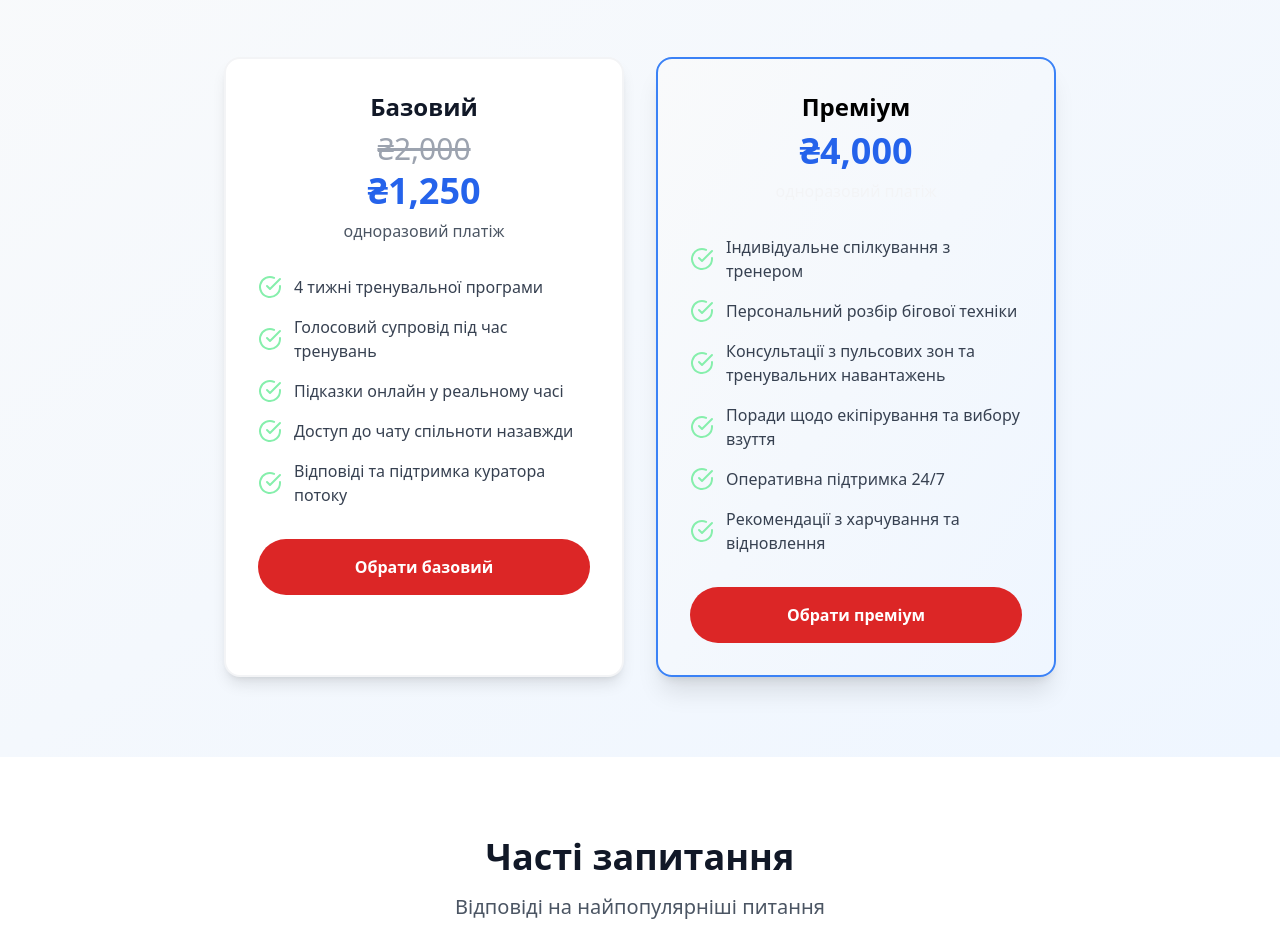
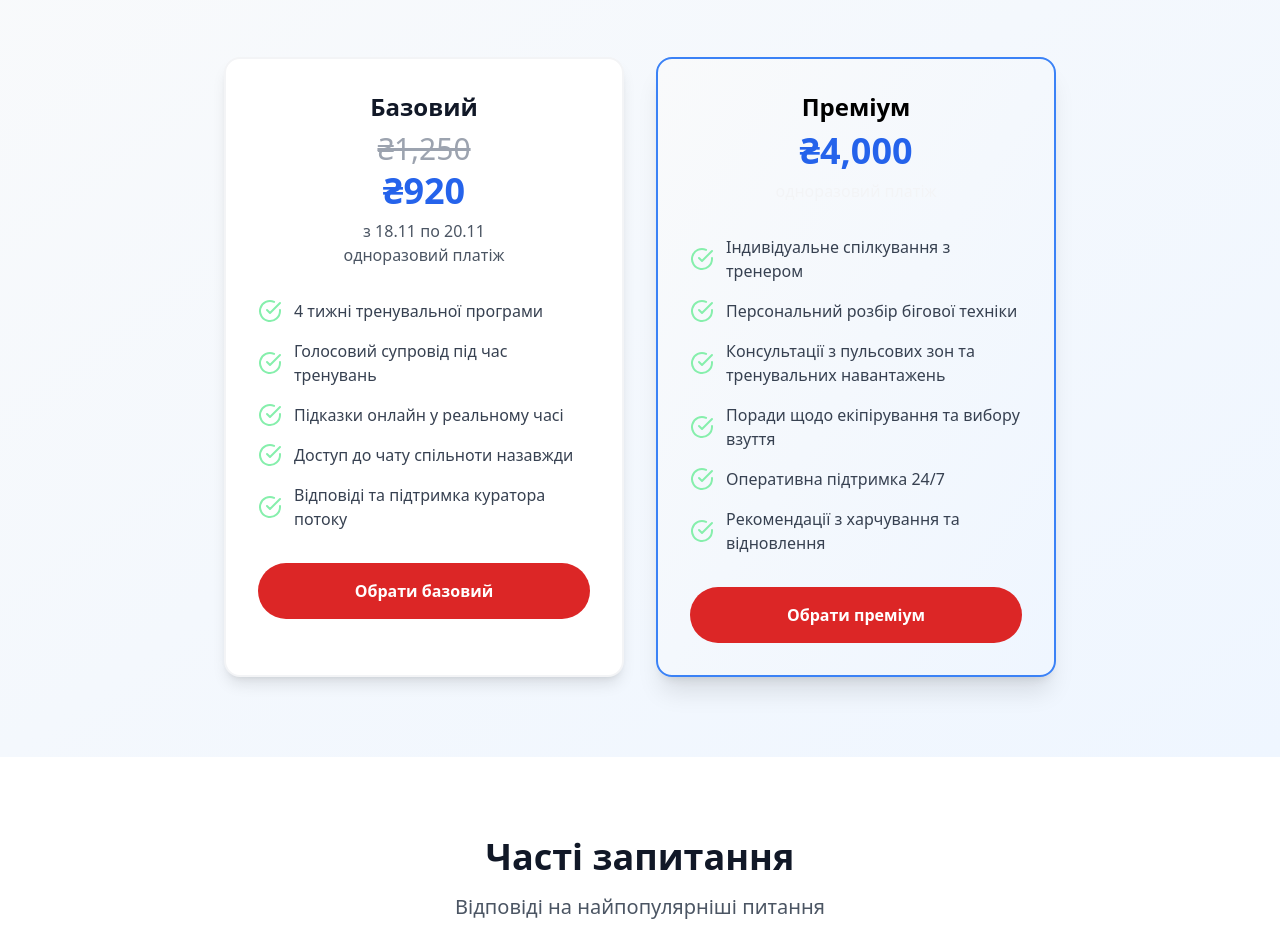
Before and after one commit to Bogdan-K-A/basenko, a React (Vite) app: page / in a window 1280 px wide. Shown: the part 9400-10328 px from the top of the page. Built offline with nearby package versions, Linux system fonts and the light colour scheme.

Commit message:
обновил цену

```diff
--- a/src/components/Pricing.jsx
+++ b/src/components/Pricing.jsx
@@ -49,12 +49,13 @@ const Pricing = () => {
                 </h3>
                 {/* Старая цена (зачёркнута) */}
                 <div className="text-3xl text-gray-400 line-through mb-1 ">
-                  ₴2,000
+                  ₴1,250
                 </div>
                 {/* Новая актуальная цена */}
                 <div className="text-4xl font-bold text-blue-600 mb-2">
-                  ₴1,250
+                  ₴920
                 </div>
+                <p className="text-gray-600">з 18.11 по 20.11</p>
                 <p className="text-gray-600">одноразовий платіж</p>
               </div>
               <ul className="space-y-4 mb-8">
```
